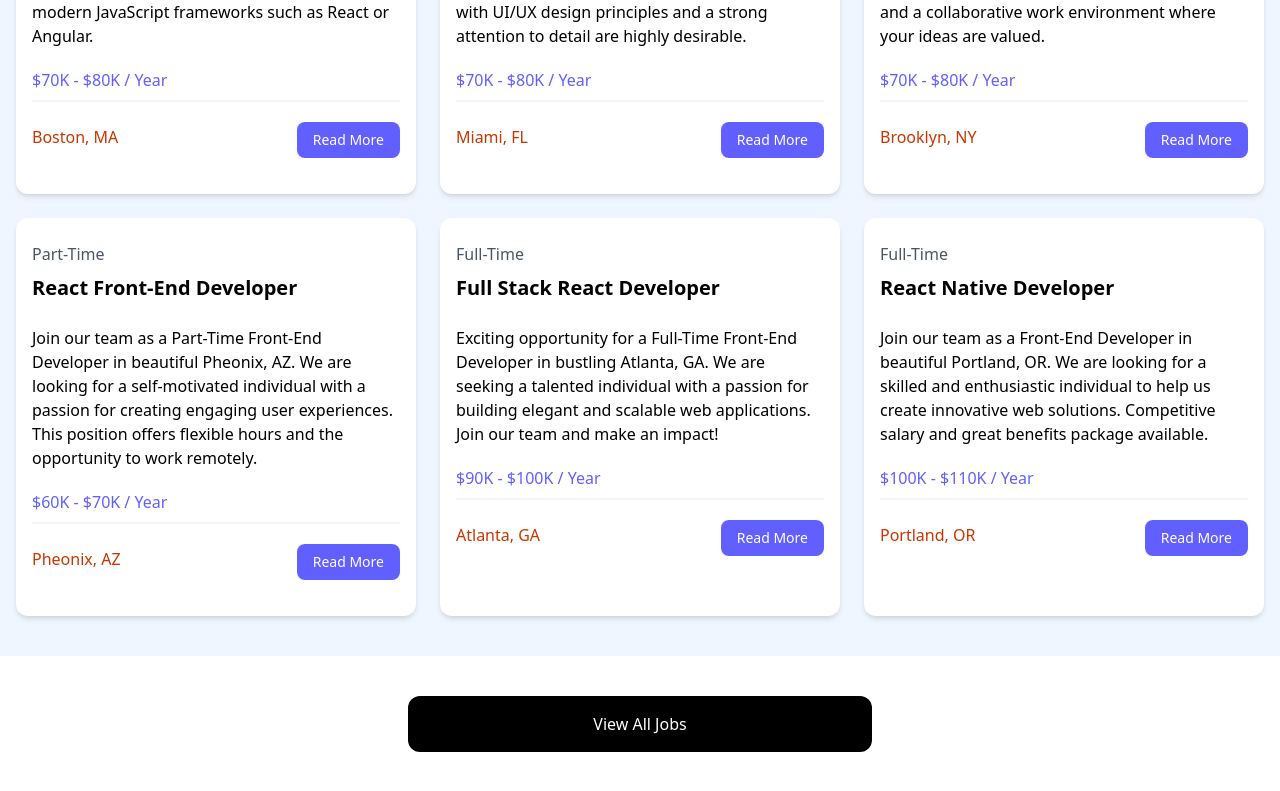
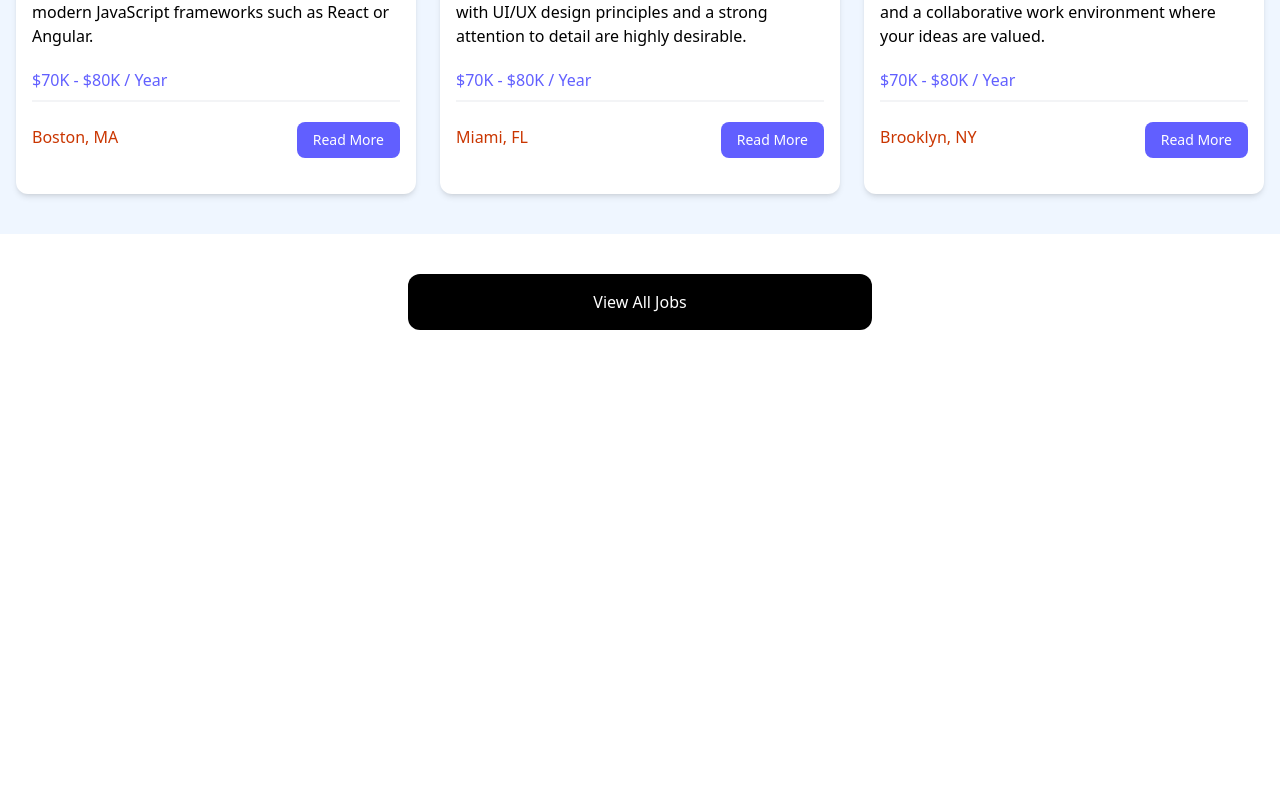
Before and after one commit to MarkNewcomb1/react-course-2025, a React (Vite) app: page / in a window 1280 px wide. Shown: the part 913-1704 px from the top of the page. After the commit the page ends 1283 px from the top, so only its background shows below. Built offline with nearby package versions, Linux system fonts and the light colour scheme.

Commit message:
starting the useState section

```diff
--- a/src/App.jsx
+++ b/src/App.jsx
@@ -2,6 +2,7 @@
 import Hero from "./components/Hero";
 import HomeCards from "./components/HomeCards";
 import JobListings from "./components/JobListings";
+import ViewAllJobs from "./components/ViewAllJobs";
 const App = () => {
   return (
     <>
@@ -9,17 +10,10 @@
     <Hero title="Test Title" subtitle="This is the subtitle" />
     <HomeCards />
     <JobListings />
-
-    <section className="m-auto max-w-lg my-10 px-6">
-      <a
-        href="jobs.html"
-        className="block bg-black text-white text-center py-4 px-6 rounded-xl hover:bg-gray-700"
-        >View All Jobs</a
-      >
-    </section>
+    <ViewAllJobs />
     </>
   )
 }
 export default App
 
-// stopped at https://youtu.be/LDB4uaJ87e0?si=0N2HTedylpQzTl7N&t=3815
+// stopped at https://youtu.be/LDB4uaJ87e0?si=mcoJWyJKBuDsosgB&t=4080
--- /dev/null
+++ b/src/components/JobListing.jsx
@@ -0,0 +1,37 @@
+import React from 'react'
+
+const JobListing = ({ job }) => {
+  return (
+    <div className="bg-white rounded-xl shadow-md relative">
+    <div className="p-4">
+      <div className="mb-6">
+        <div className="text-gray-600 my-2">{job.type}</div>
+        <h3 className="text-xl font-bold">{job.title}</h3>
+      </div>
+
+      <div className="mb-5">
+       {job.description}
+      </div>
+
+      <h3 className="text-indigo-500 mb-2">{job.salary} / Year</h3>
+
+      <div className="border border-gray-100 mb-5"></div>
+
+      <div className="flex flex-col lg:flex-row justify-between mb-4">
+        <div className="text-orange-700 mb-3">
+          <i className="fa-solid fa-location-dot text-lg"></i>
+          {job.location}
+        </div>
+        <a
+          href={`/job/${job.id}`}
+          className="h-[36px] bg-indigo-500 hover:bg-indigo-600 text-white px-4 py-2 rounded-lg text-center text-sm"
+        >
+         Read More
+        </a>
+      </div>
+    </div>
+  </div>
+  )
+}
+
+export default JobListing
--- a/src/components/JobListings.jsx
+++ b/src/components/JobListings.jsx
@@ -1,6 +1,9 @@
 import React from 'react'
 import jobs from '../jobs.json';
+import JobListing from './JobListing';
+
 const JobListings = () => {
+    const recentJobs = jobs.slice(0, 3);
     console.log(jobs);
   return (
     <section className="bg-blue-50 px-4 py-10">
@@ -9,36 +12,8 @@
         Browse Jobs
       </h2>
       <div className="grid grid-cols-1 md:grid-cols-3 gap-6">
-        { jobs.map((job) => (
-        <div className="bg-white rounded-xl shadow-md relative">
-        <div className="p-4">
-          <div className="mb-6">
-            <div className="text-gray-600 my-2">{job.type}</div>
-            <h3 className="text-xl font-bold">{job.title}</h3>
-          </div>
-
-          <div className="mb-5">
-           {job.description}
-          </div>
-
-          <h3 className="text-indigo-500 mb-2">{job.salary} / Year</h3>
-
-          <div className="border border-gray-100 mb-5"></div>
-
-          <div className="flex flex-col lg:flex-row justify-between mb-4">
-            <div className="text-orange-700 mb-3">
-              <i className="fa-solid fa-location-dot text-lg"></i>
-              {job.location}
-            </div>
-            <a
-              href={`/job/${job.id}`}
-              className="h-[36px] bg-indigo-500 hover:bg-indigo-600 text-white px-4 py-2 rounded-lg text-center text-sm"
-            >
-             Read More
-            </a>
-          </div>
-        </div>
-      </div>
+        { recentJobs.map((job) => (
+            <JobListing key={job.id} job={job}/>
         ))}
       </div>
     </div>
--- /dev/null
+++ b/src/components/ViewAllJobs.jsx
@@ -0,0 +1,15 @@
+import React from 'react'
+
+const ViewAllJobs = () => {
+  return (
+    <section className="m-auto max-w-lg my-10 px-6">
+    <a
+      href="/jobs"
+      className="block bg-black text-white text-center py-4 px-6 rounded-xl hover:bg-gray-700"
+      >View All Jobs</a
+    >
+  </section>
+  )
+}
+
+export default ViewAllJobs
```
